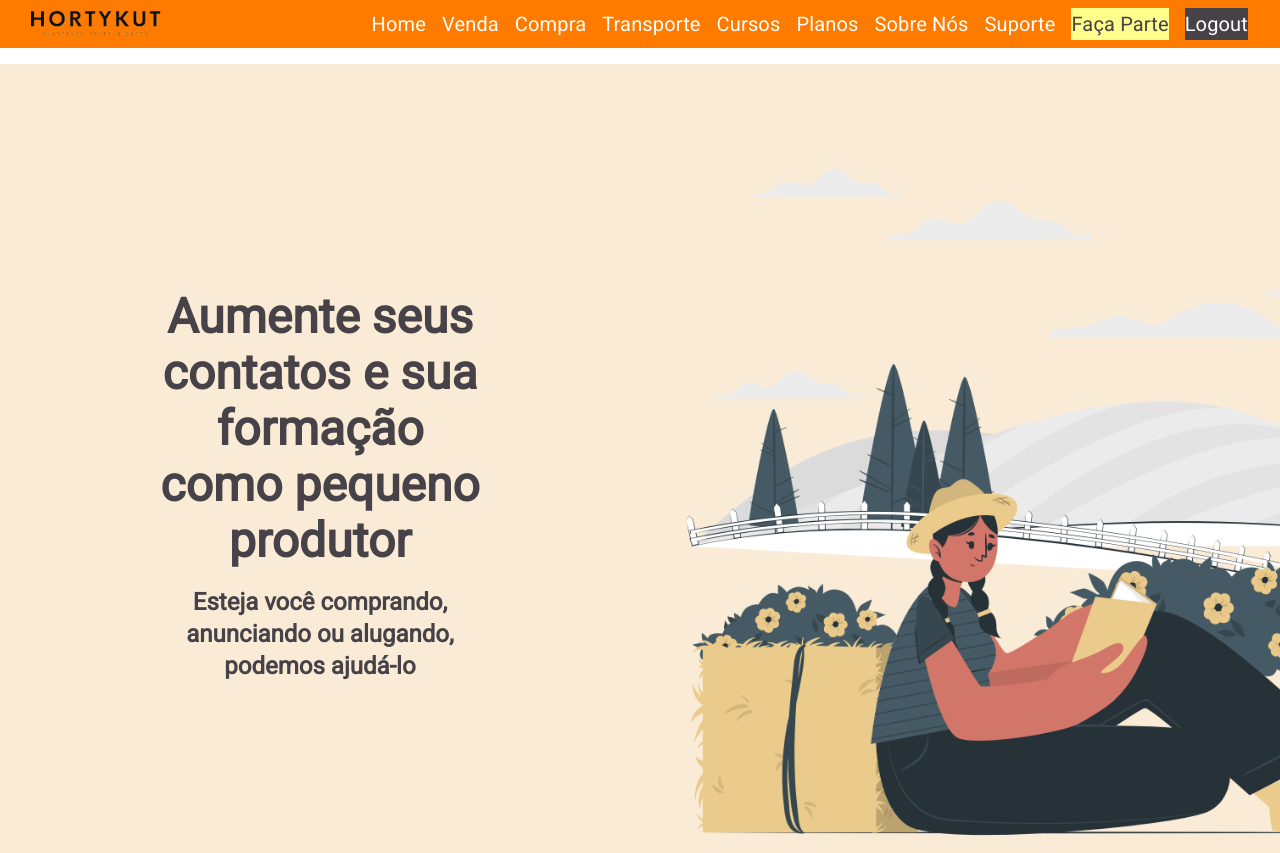
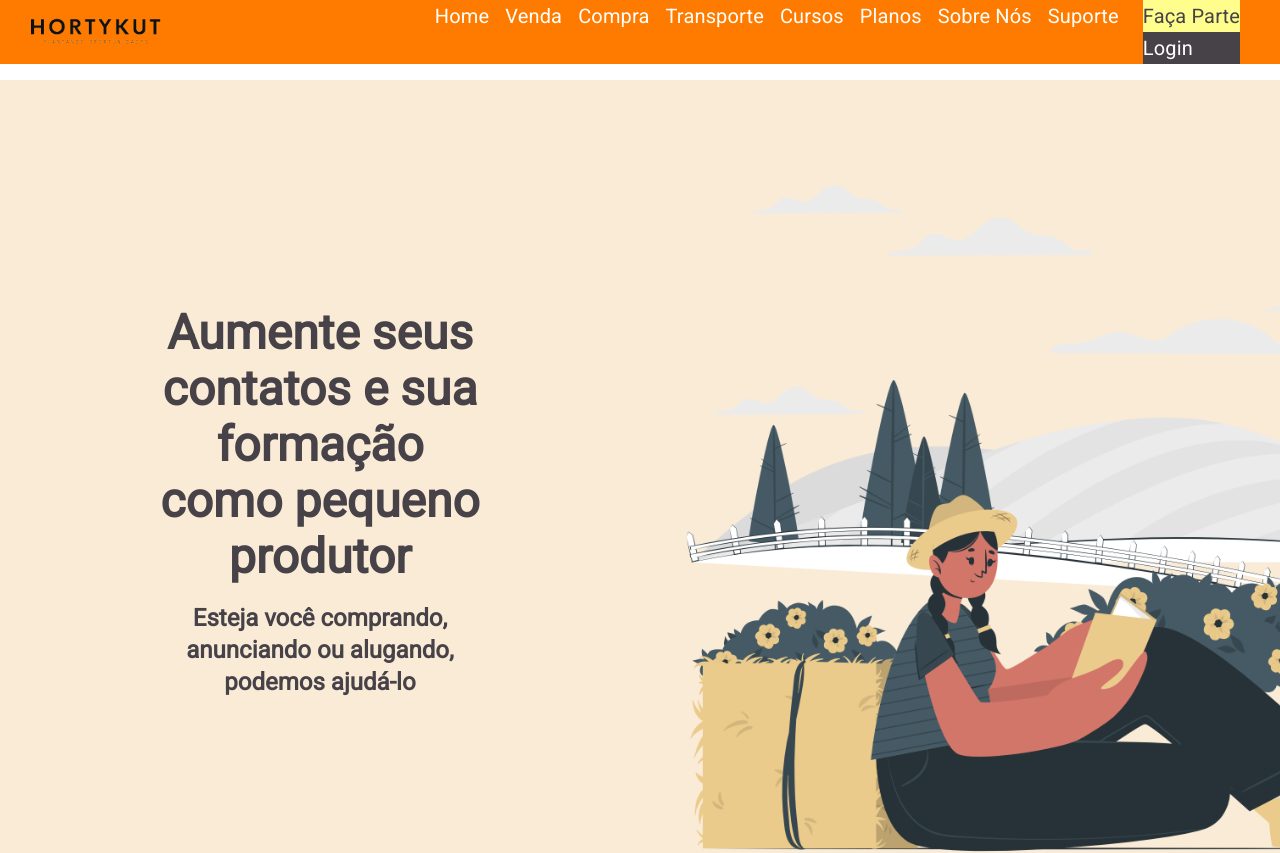
Before and after one commit to HortykutEmpresa/hortykut-front, a React (Vite) app: page / in a window 1280 px wide. Shown: the top 853 px of the page. Built offline with nearby package versions, Linux system fonts and the light colour scheme.

Commit message:
implement do link

```diff
--- a/src/components/estaticos/navbar/Navbar.tsx
+++ b/src/components/estaticos/navbar/Navbar.tsx
@@ -59,21 +59,25 @@ function Navbar() {
                                 </Typography>
                             </Box>
                             <Box mx={1} className='cursor'>
-
+                            <Link to='/cadastroUsuario' className='text-decorator-none'>
+                                <Box mx={1} className='cursor'>
                                 <Typography variant="h6" style={{ color: "#464248", background: "#fffd8b" }}>
 
                                     Faça Parte
                                 </Typography>
+
                             </Box>
+                            </Link>
                             <Link to='/login' className='text-decorator-none'>
                                 <Box mx={1} className='cursor'>
                                     <Typography variant="h6" style={{ color: "white", background: "#464248" }}>
-                                        Logout
+                                        Login
                                     </Typography>
                                 </Box>
                             </Link>
                         </Box>
                         </Box>
+                    </Box>
                 </Toolbar>
             </AppBar>
         </>
```
